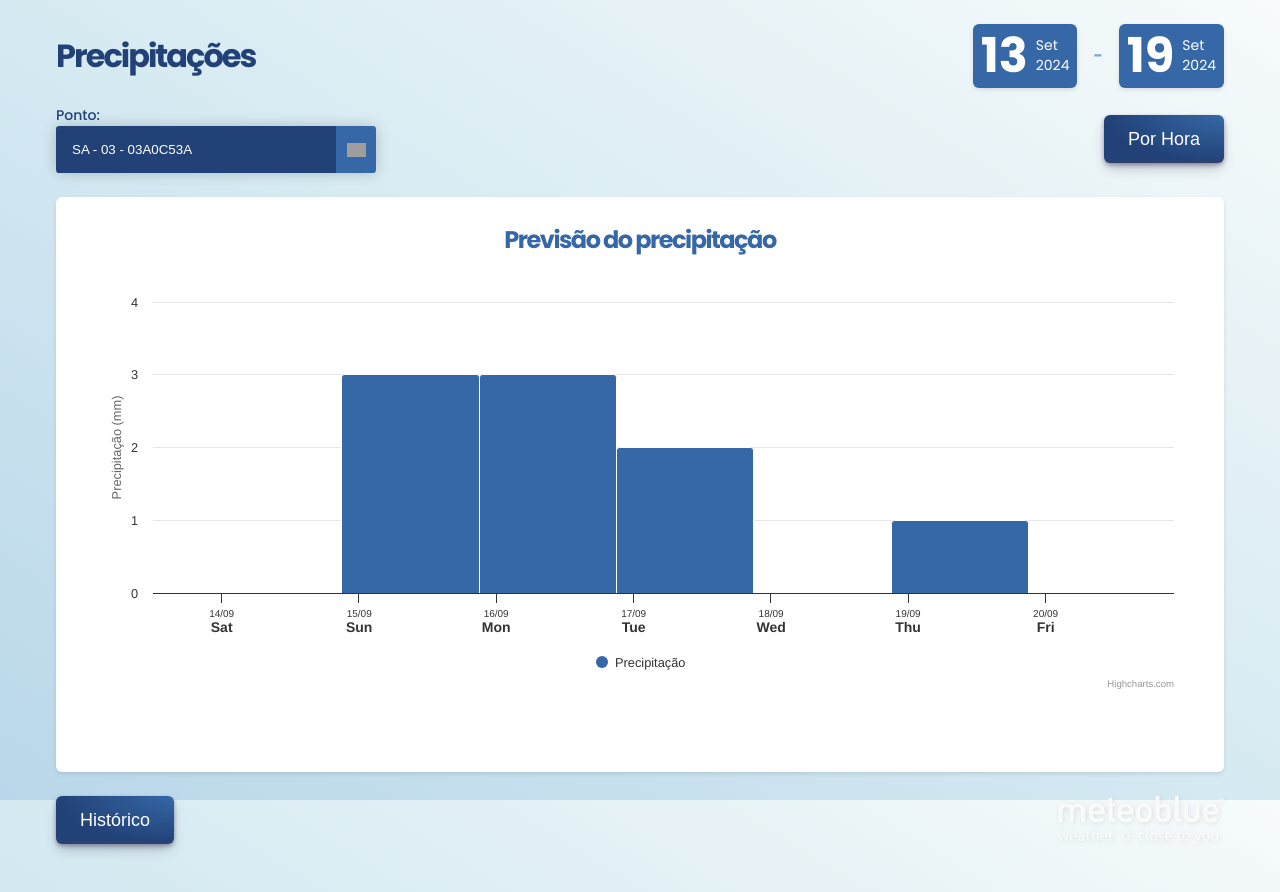
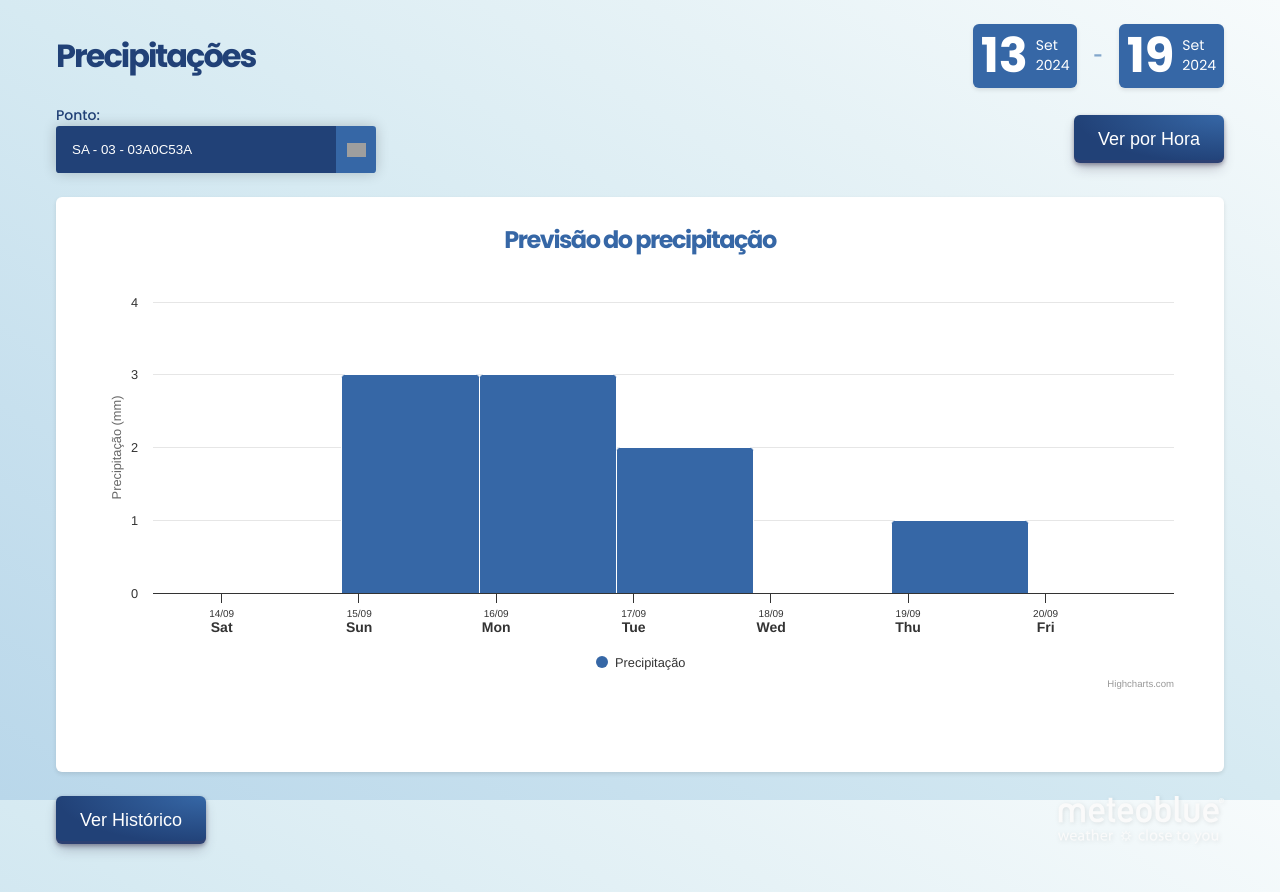
Before and after one commit to leomiranda/angular-highcharts, an Angular app: page / in a window 1280 px wide. Built offline with nearby package versions, Linux system fonts and the light colour scheme; grey boxes are pictures that could not be loaded.

Commit message:
refactor: improve ux

```diff
--- a/src/app/app.component.html
+++ b/src/app/app.component.html
@@ -21,7 +21,7 @@
         </div>
 
         <button (click)="toggleDailyHourlyView()" class="btn large">
-          Por {{ isDaily ? "Hora" : "Dia" }}
+          Ver por {{ isDaily ? "Hora" : "Dia" }}
         </button>
       </div>
 
@@ -69,7 +69,7 @@
     <footer>
       <div class="controls">
         <button (click)="toggleForecastStationView()" class="btn large">
-          {{ isForecast ? "Histórico" : "Previsão" }}
+          Ver {{ isForecast ? "Histórico" : "Previsão" }}
         </button>
       </div>
       <img
```
